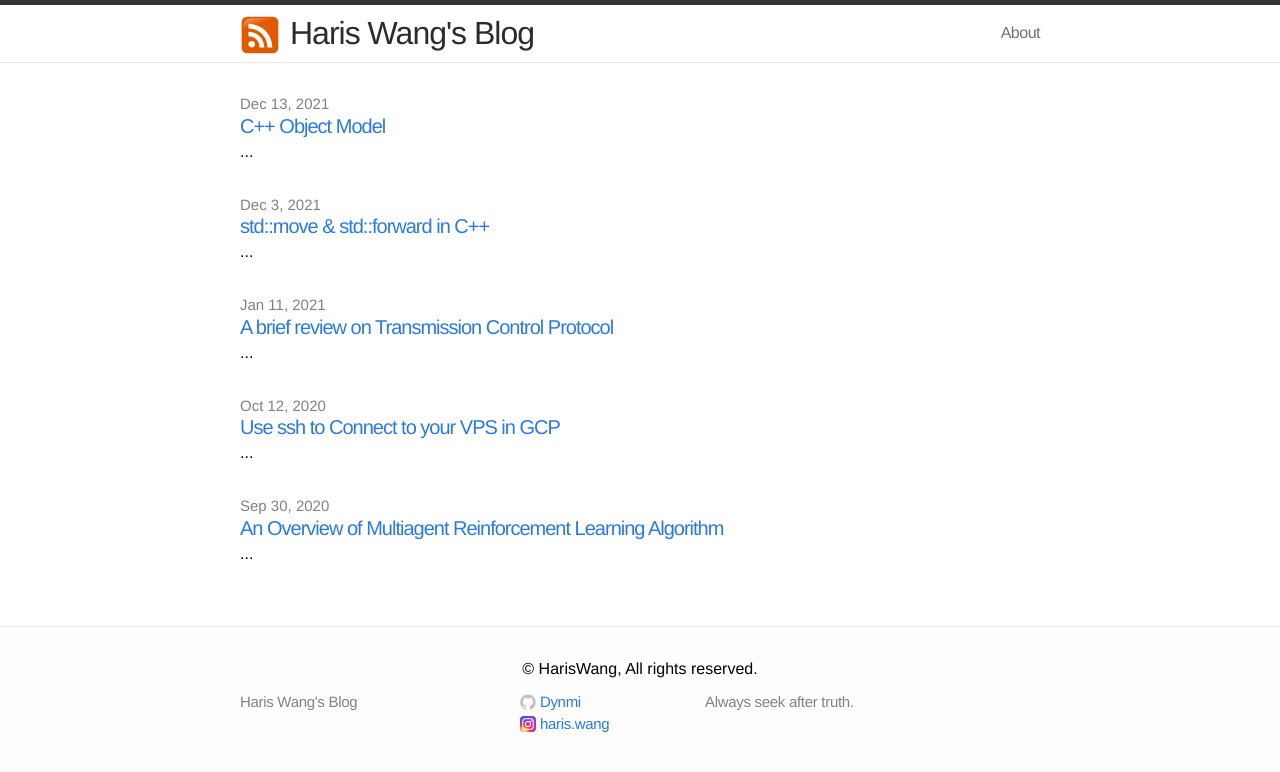
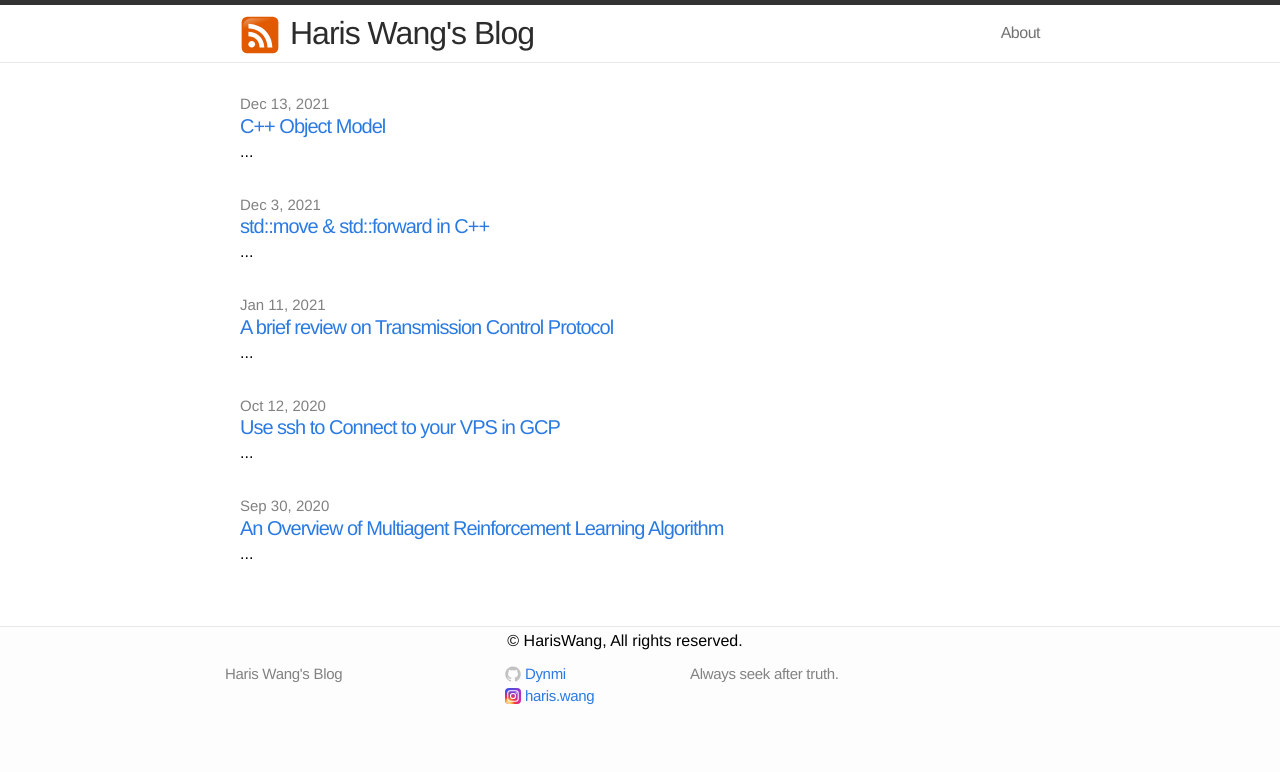
Before and after one commit to Dynmi/Dynmi.github.io, a Jekyll site: the page built from index.html, in a window 1280 px wide. Shown: the top 772 px of the page. Built offline with Jekyll 4.4.1, drawn with Linux system fonts in a browser that asks for light colours.

Commit message:
update css

```diff
--- a/css/main.css
+++ b/css/main.css
@@ -78,7 +78,7 @@ a:visited { color: #205caa; }
 
 .site-footer {
   border-top: 1px solid #e8e8e8;
-  padding: 30px 0;
+  padding: 2px 30px 0 0;
 }
 
 .footer-heading {
```
